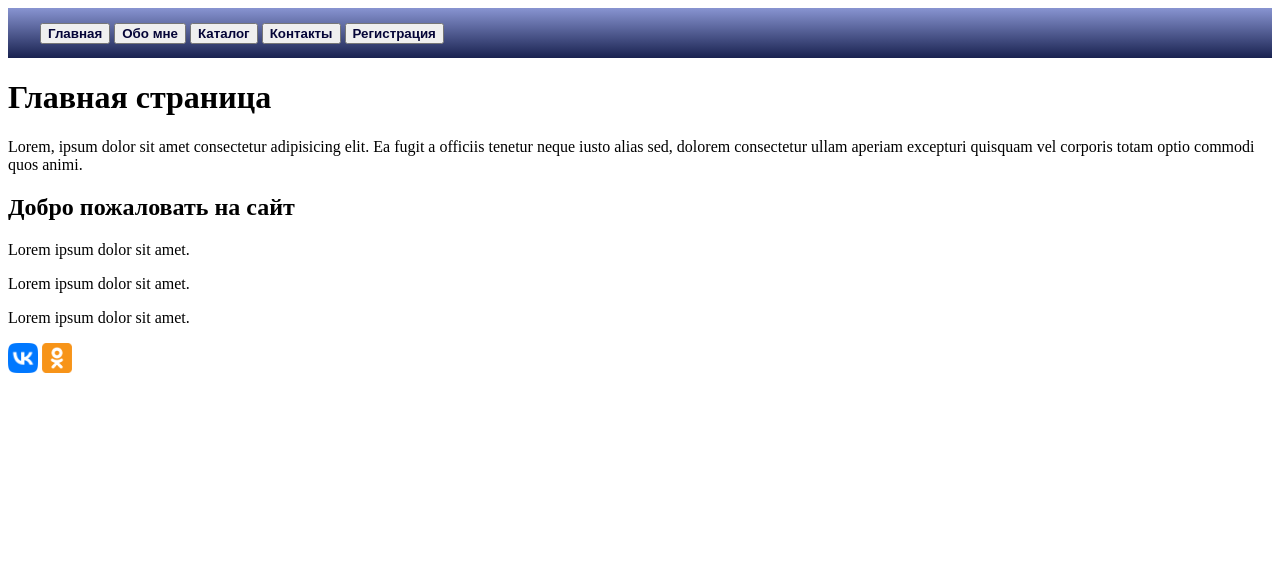
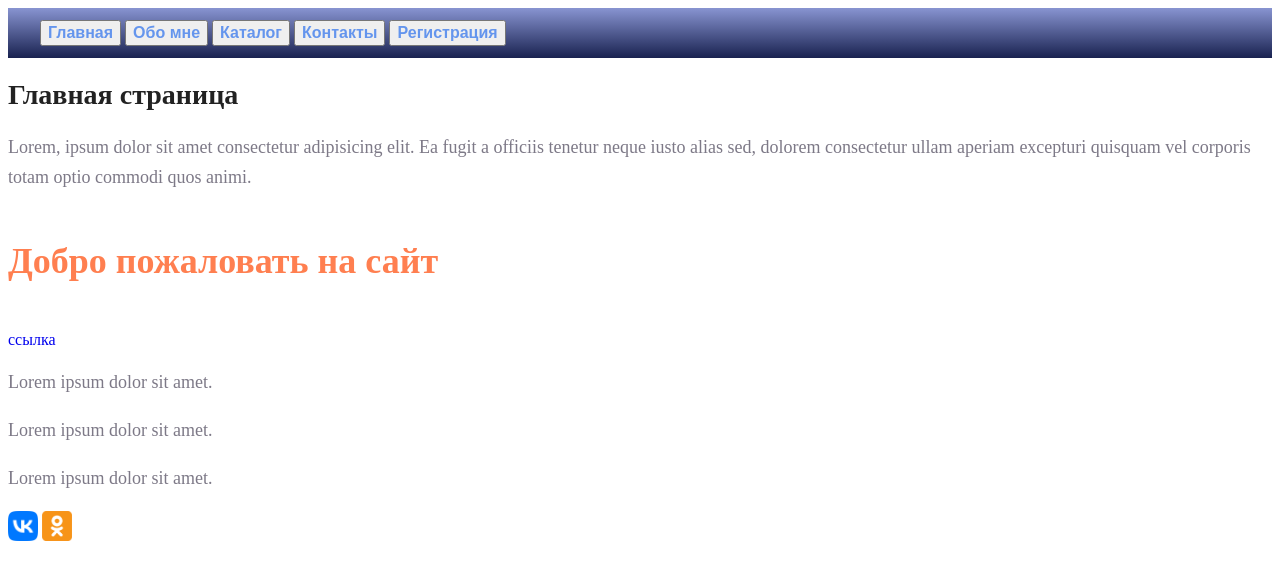
Before and after one commit to Topchevskya/seminar_01-HTML-, a plain HTML site: page index.html in a window 1280 px wide. Drawn offline with Linux system fonts and the light colour scheme.

Commit message:
v-22.11.22

```diff
--- a/index.html
+++ b/index.html
@@ -13,17 +13,18 @@
 <body>
     <header class="header">
         <div class="container">
-            <button><a href="index.html" class="button28">Главная</a></button>
-            <button><a href="info/about.html" class="button28">Обо мне</a></button>
-            <button><a href="catalog/catalog.html" class="button28">Каталог</a></button>
-            <button><a href="contacts.html" class="button28">Контакты</a></button>
-            <button><a href="form.html" class="button28">Регистрация</a></button>
+            <button><a href="index.html" class="button">Главная</a></button>
+            <button><a href="info/about.html" class="button">Обо мне</a></button>
+            <button><a href="catalog/catalog.html" class="button">Каталог</a></button>
+            <button><a href="contacts.html" class="button">Контакты</a></button>
+            <button><a href="form.html" class="button">Регистрация</a></button>
         </div>
     </header>
     <h1>Главная страница</h1>
     <i class="fa fa-brands fa-vk"></i>
     <p>Lorem, ipsum dolor sit amet consectetur adipisicing elit. Ea fugit a officiis tenetur neque iusto alias sed, dolorem consectetur ullam aperiam excepturi quisquam vel corporis totam optio commodi quos animi.</p>
     <h2>Добро пожаловать на сайт</h2>
+    <a href="https://www.google.com/search?q=%D1%82%D0%B8%D0%BC%D0%B1%D1%80%D0%B0+%D1%81%D0%BC&oq=%D1%82%D0%B8%D0%BC%D0%B1%D1%80%D0%B0+%D1%81%D0%BC&aqs=chrome..69i57.172135j0j15&sourceid=chrome&ie=UTF-8">ссылка</a>
     <p>Lorem ipsum dolor sit amet.</p>
     <p>Lorem ipsum dolor sit amet.</p>
     <p>Lorem ipsum dolor sit amet.</p>
--- a/style.css
+++ b/style.css
@@ -1,14 +1,42 @@
-a.button28 {
-    font-weight: 700;
-    color: rgb(5, 5, 55);
+a {
     text-decoration: none;
 }
 
-a.button28:hover:not(:active) {
+h1 {
+    color: #222222;
+    font-size: 28px;
+    line-height: 36px;
+    font-weight: bold;
+}
+
+h2 {
+    color: coral;
+    font-style: normal;
+    font-weight: 700;
+    font-size: 36px;
+    line-height: 80px;
+}
+
+p {
+    font-style: normal;
+    font-weight: 300;
+    font-size: 18px;
+    line-height: 30px;
+    color: #7D7987;
+}
+
+a.button {
+    font-weight: 700;
+    color: cornflowerblue;
+    font-size: 16px;
+    line-height: 20px;
+}
+
+a.button:hover:not(:active) {
     background: linear-gradient(rgb(126, 126, 134), rgb(70, 71, 76)) rgb(126, 126, 134);
 }
 
-a.button28:active {
+a.button:active {
     box-shadow: 0 0 1px rgba(0, 0, 0, .5) inset, 0 2px 3px rgba(0, 0, 0, .5) inset, 0 1px 1px rgba(255, 255, 255, .1);
 }
 
```
Also changed, not shown: catalog/catalog.html (+5 -5 lines), contacts.html (+5 -5 lines), form.html (+5 -5 lines), info/about.html (+5 -5 lines).
